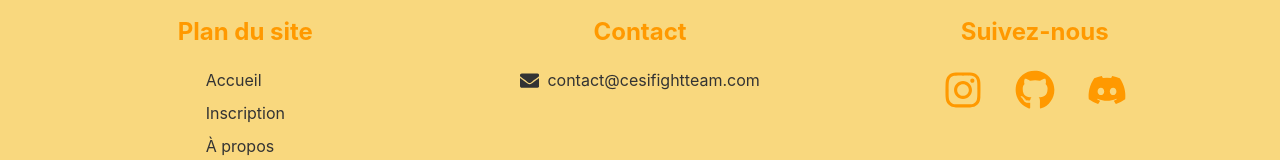
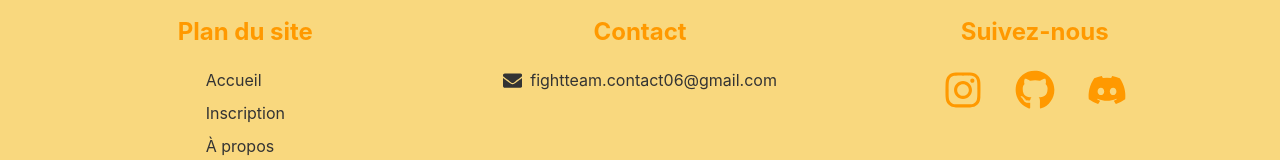
Before and after one commit to Luis06000/Fight-team, a React (Create React App) app: page /a-propos in a window 1280 px wide. Shown: the part 1583-1743 px from the top of the page. Built offline with nearby package versions, Linux system fonts and the light colour scheme; no server answers.

Commit message:
[~] email

```diff
--- a/src/components/common/Footer/Footer.jsx
+++ b/src/components/common/Footer/Footer.jsx
@@ -20,9 +20,9 @@
 
         <div className="footer-section">
           <h3>Contact</h3>
-          <a href="mailto:contact@cesifightteam.com" className="contact-link">
+          <a href="mailto:fightteam.contact06@gmail.com" className="contact-link">
             <FaEnvelope />
-            <span>contact@cesifightteam.com</span>
+            <span>fightteam.contact06@gmail.com</span>
           </a>
         </div>
 
```
